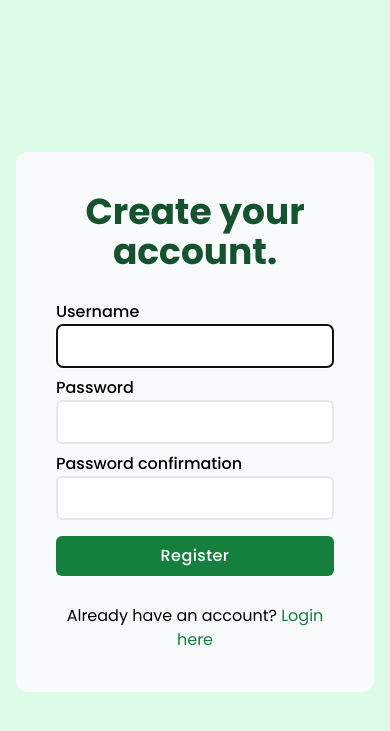
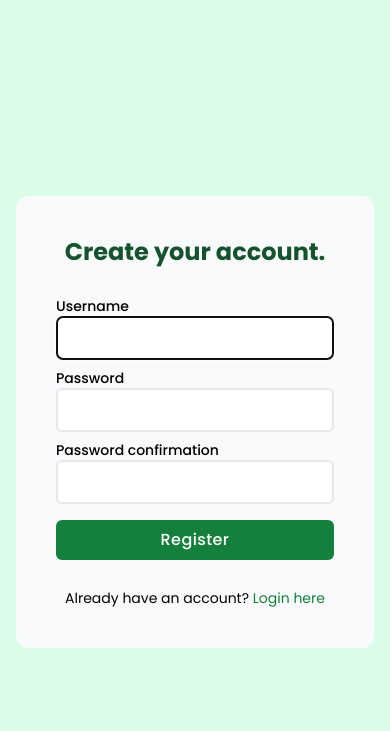
Before and after one commit to ryuun1corn/plantify, a Django app: page /register/ in a window 390 px wide. Shown: the top 731 px of the page. Run offline with Django 5.2, Linux system fonts and the light colour scheme; some libraries are stand-ins or nearby versions.

Commit message:
style: add responsiveness to register and login pages

```diff
--- a/main/templates/login.html
+++ b/main/templates/login.html
@@ -5,7 +5,7 @@
 {% block content %}
     <div class="min-h-screen flex items-center justify-center w-screen bg-green-100 py-12 px-4 sm:px-6 lg:px-8 font-['Poppins']">
         <div class="bg-gray-50 p-10 rounded-xl">
-            <div class="text-center text-4xl font-bold text-green-900">
+            <div class="text-center text-2xl md:text-4xl font-bold text-green-900">
                 <h2>Login to your account.</h2>
             </div>
             <form method="POST"
@@ -43,10 +43,10 @@
                     {% for message in messages %}<li>{{ message }}</li>{% endfor %}
                 </ul>
             {% endif %}
-            <p class="w-full text-center">
+            <p class="w-full text-center text-sm md:text-base">
                 Don't have an account yet?
                 <a href="{% url 'main:register' %}"
-                   class="text-green-700 hover:underline">Register now</a>
+                   class="text-green-700 hover:underline whitespace-nowrap">Register now</a>
             </p>
         </div>
     </div>
--- a/main/templates/register.html
+++ b/main/templates/register.html
@@ -5,7 +5,7 @@
 {% block content %}
     <div class="min-h-screen flex items-center justify-center w-screen bg-green-100 py-12 px-4 sm:px-6 lg:px-8 font-['Poppins']">
         <div class="bg-gray-50 p-10 rounded-xl form-style">
-            <div class="text-center text-4xl font-bold text-green-900">
+            <div class="text-center text-2xl md:text-4xl font-bold text-green-900">
                 <h2>Create your account.</h2>
             </div>
             <form method="POST"
@@ -16,7 +16,7 @@
                 <div class="w-full flex flex-col gap-2">
                     {% for field in form %}
                         <div class="flex flex-col">
-                            <label for="username" class="font-medium">{{ field.label }}</label>
+                            <label for="username" class="font-medium text-sm md:text-base">{{ field.label }}</label>
                             {{ field }}
                         </div>
                     {% endfor %}
@@ -32,9 +32,10 @@
                     {% for message in messages %}<li>{{ message }}</li>{% endfor %}
                 </ul>
             {% endif %}
-            <p class="w-full text-center">
+            <p class="w-full text-center text-sm md:text-base">
                 Already have an account?
-                <a href="{% url 'main:login' %}" class="text-green-700 hover:underline">Login here</a>
+                <a href="{% url 'main:login' %}"
+                   class="text-green-700 hover:underline whitespace-nowrap">Login here</a>
             </p>
         </div>
     </div>
```
